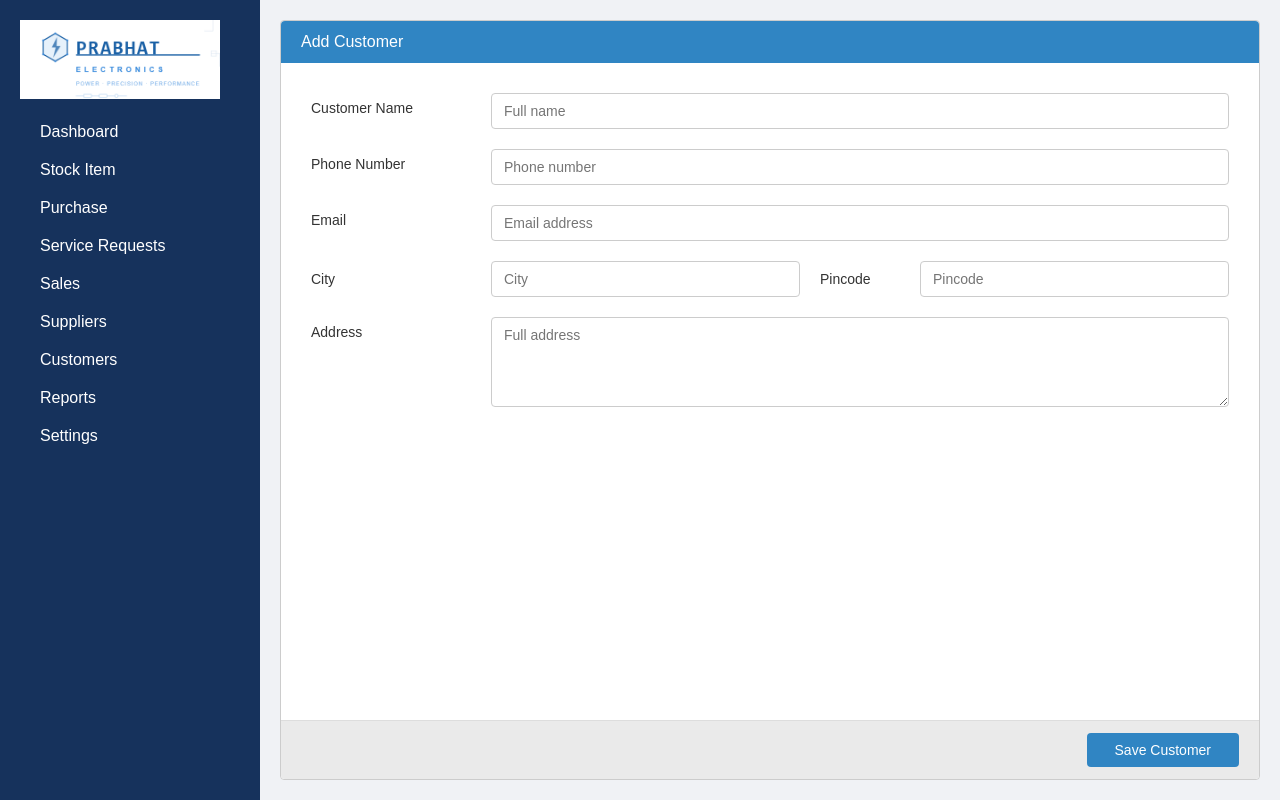
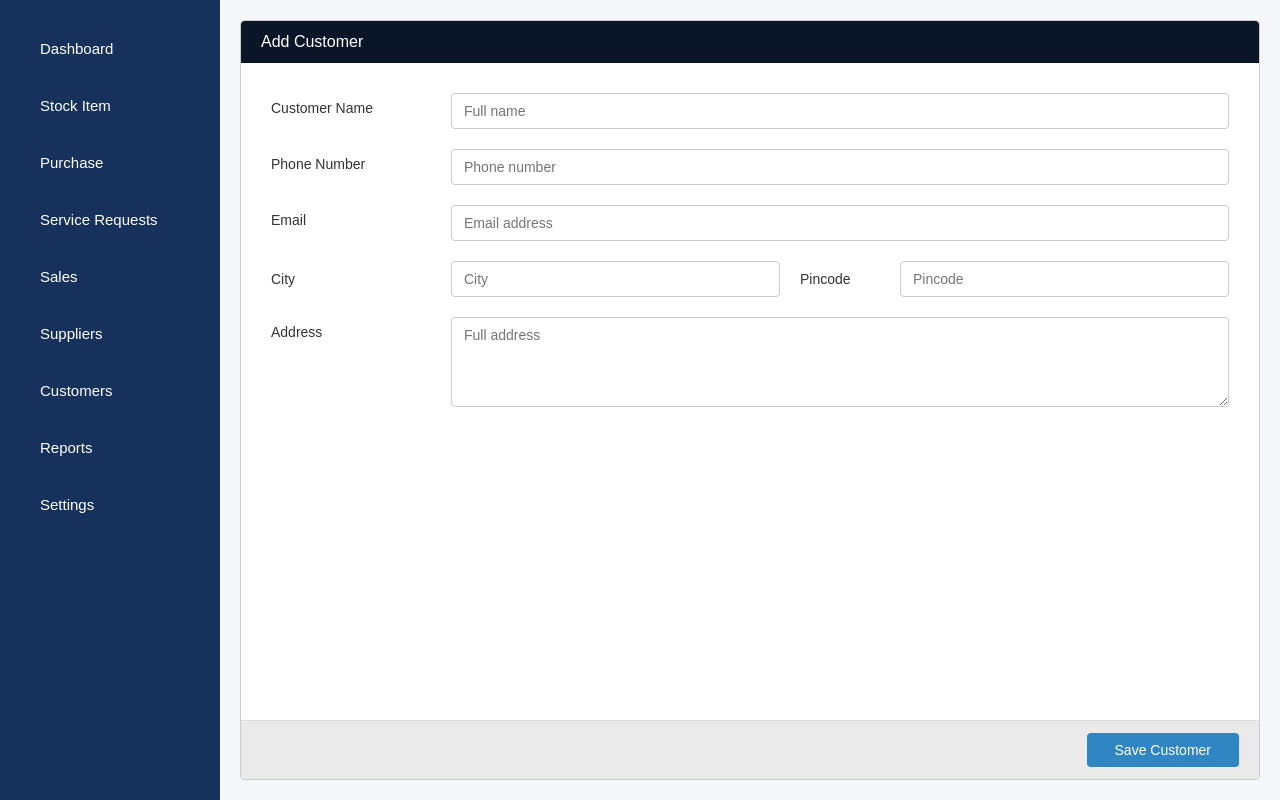
Before and after one commit to Shalinee1418/MIS-for-prabhat-electronics, a PHP site: page /pages/customer/create.php in a window 1280 px wide. Run offline with PHP 8.4, Linux system fonts and the light colour scheme.

```diff
--- a/pages/customer/create.php
+++ b/pages/customer/create.php
@@ -35,7 +35,7 @@
         }
 
         .form-header {
-            background: #3085c3;
+            background: #0a1628;
             color: white;
             padding: 12px 20px;
             border-radius: 4px 4px 0 0;
--- a/pages/include/aside.php
+++ b/pages/include/aside.php
@@ -1,37 +1,45 @@
 <link rel="stylesheet" href="/assets/css/style.css">
-<img src="/assets/images/prabhat_electronics.png" alt="" class="logo">
+
+<!-- <img src="/assets/images/prabhat_electronics.png" alt="" class="logo"> -->
+    <?php $current = $_SERVER['REQUEST_URI']; ?>
+
 <nav>
-    <a href="/user/admin-dashboard">Dashboard</a>
-    <a href="/stock-item">Stock Item</a>
-    <a href="/purchase">Purchase</a>
-    <a href="/service">Service Requests</a>
-    <a href="/sale">Sales</a>
-    <a href="/supplier">Suppliers</a>
-    <a href="/customer">Customers</a>
-    <a href="/reports">Reports</a>
-    <a href="/settings">Settings</a>
+    <a href="/user/admin-dashboard" class="<?= $current === '/user/admin-dashboard' ? 'active' : '' ?>">Dashboard</a>
+    <a href="/stock-item"           class="<?= $current === '/stock-item' ? 'active' : '' ?>">Stock Item</a>
+    <a href="/purchase"             class="<?= $current === '/purchase' ? 'active' : '' ?>">Purchase</a>
+    <a href="/service"              class="<?= $current === '/service' ? 'active' : '' ?>">Service Requests</a>
+    <a href="/sale"                 class="<?= $current === '/sale' ? 'active' : '' ?>">Sales</a>
+    <a href="/supplier"             class="<?= $current === '/supplier' ? 'active' : '' ?>">Suppliers</a>
+    <a href="/customer"             class="<?= $current === '/customer' ? 'active' : '' ?>">Customers</a>
+    <a href="/reports"              class="<?= $current === '/reports' ? 'active' : '' ?>">Reports</a>
+    <a href="/settings"             class="<?= $current === '/settings' ? 'active' : '' ?>">Settings</a>
 </nav>
+
 <style>
-body {
+
+     nav {
     display: flex;
-    min-height: 100vh;
-    margin: 0;
-    padding: 0;
-    background: #f0f2f5;
+    flex-direction: column;
+    padding: 20px 0;
 }
 
-.sidebar {
-    width: 260px;
-    flex-shrink: 0;
-    min-height: 100vh;
+nav a {
+    color: white;
+    text-decoration: none;
+    padding: 12px 20px;
+    margin-bottom: 20px;
+    border-radius: 6px;
+    font-size: 15px;
+    transition: background 0.2s;
+
 }
 
-.main {
-    flex: 1;
-    display: flex;
-    flex-direction: column;
-    padding: 20px;
-    min-height: 100vh;
-    overflow-x: hidden;
+nav a:hover {
+    background: rgba(255, 255, 255, 0.15);
+}
+
+nav a.active {
+    background: rgba(255, 255, 255, 0.2);
+    font-weight: 600;
 }
 </style>
```
